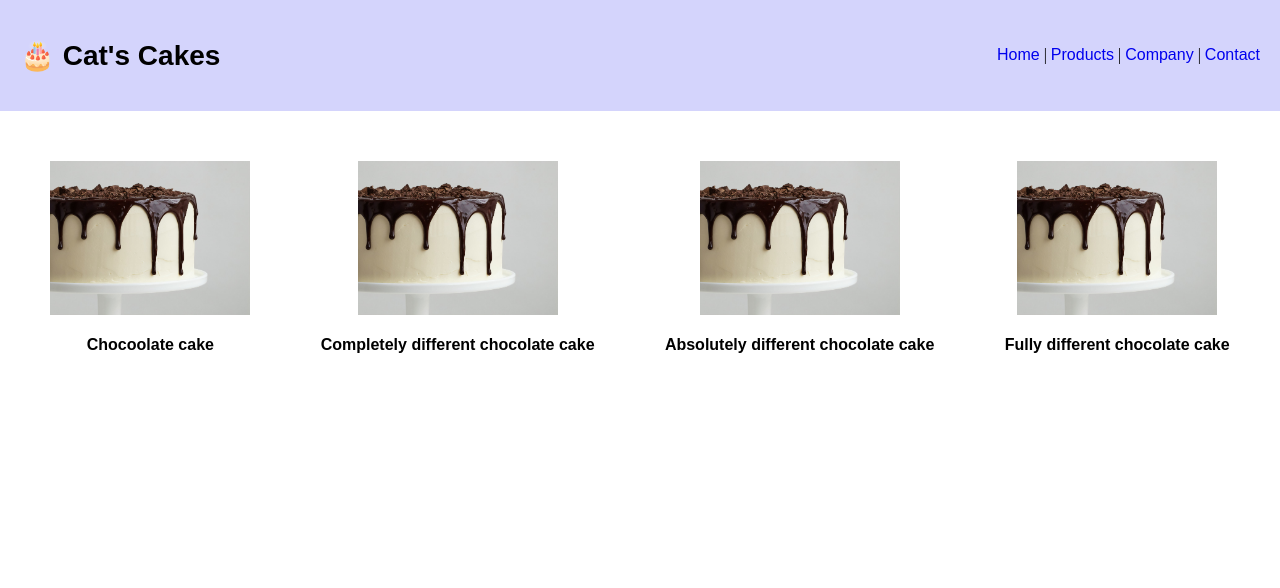
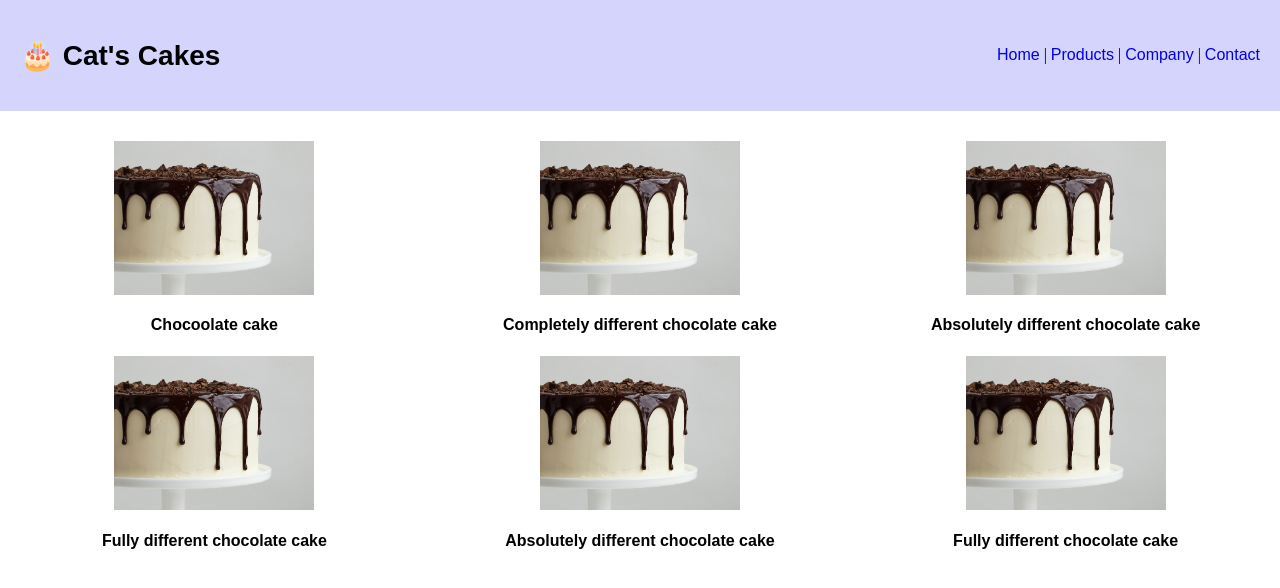
Before and after one commit to brianqhe/cats-cakes-test, a plain HTML site: page pages/products.html in a window 1280 px wide. Drawn offline with Linux system fonts and the light colour scheme.

Commit message:
updated wrapping on product page

```diff
--- a/pages/products.html
+++ b/pages/products.html
@@ -38,6 +38,16 @@
             <img src="../img/cake.jpg" alt="product1" class="product-image">
             <h4>Fully different chocolate cake</h4>
         </div>
+
+        <div class="products-tile">
+            <img src="../img/cake.jpg" alt="product1" class="product-image">
+            <h4>Absolutely different chocolate cake</h4>
+        </div>
+
+        <div class="products-tile">
+            <img src="../img/cake.jpg" alt="product1" class="product-image">
+            <h4>Fully different chocolate cake</h4>
+        </div>
     </div>
 </body>
 
--- a/styles/style.css
+++ b/styles/style.css
@@ -57,8 +57,14 @@ h1 {
         flex-direction: column;
     }
 
-    #products-content {
-        flex-direction: column;
+    .products-tile {
+        flex: 0 0 49%;
+    }
+}
+
+@media screen and (max-width: 2000px) and (min-width: 767px) {
+    .products-tile {
+        flex: 0 0 33%;
     }
 }
 
@@ -70,6 +76,7 @@ h1 {
 #products-content {
     display: flex;
     margin-top: 30px;
+    flex-wrap: wrap;
     justify-content: space-evenly;
 }
 
@@ -77,5 +84,4 @@ h1 {
     display: flex;
     align-items: center;
     flex-direction: column;
-    margin: 20px;
 }
```
